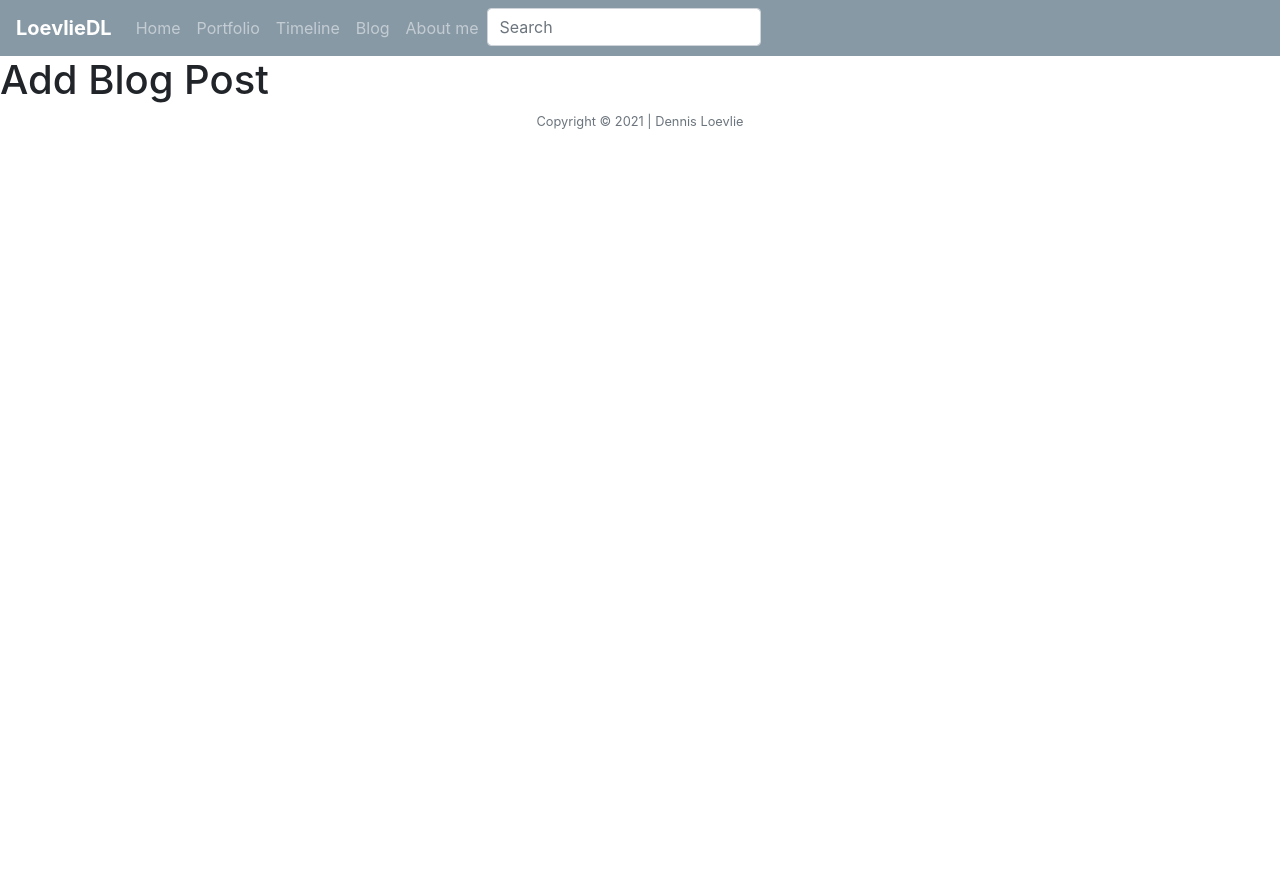
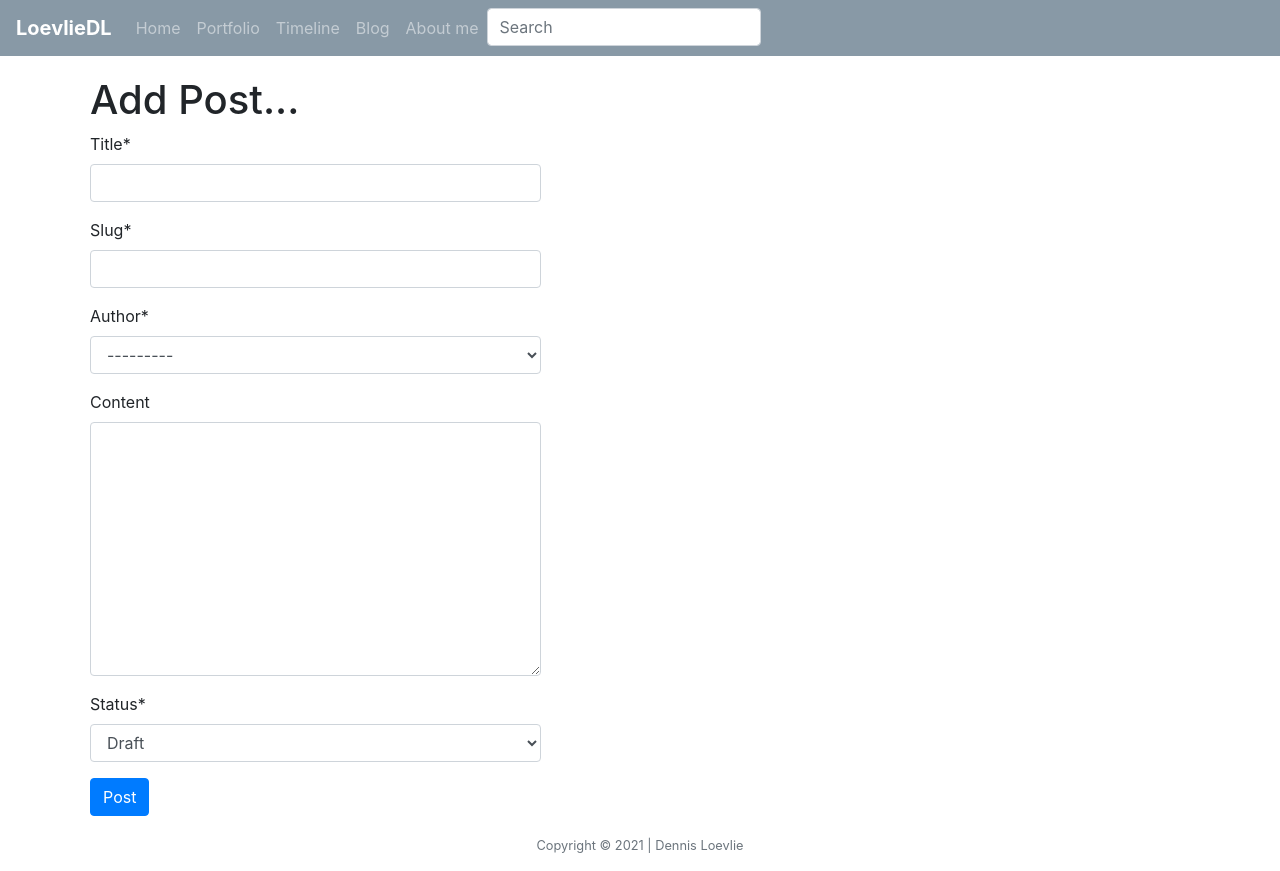
Before and after one commit to loevlie/SkinsAI, a Django app: page /add_post/ in a window 1280 px wide. Before the commit the page ends 129 px from the top, so only its background shows below. Run offline with Django 3.2, Linux system fonts and the light colour scheme; data comes from the database, SQL or seed files in the repository; both versions use the stored data as it was after the commit; some libraries are stand-ins or nearby versions.

Commit message:
Adding Post Stuff

```diff
--- a/Portfolio/models.py
+++ b/Portfolio/models.py
@@ -2,7 +2,7 @@ from django.db import models
 from django.contrib.auth.models import User
 from markdownx.models import MarkdownxField
 from ckeditor.fields import RichTextField
-
+from django.urls import reverse
 # Create your models here.
 STATUS = (
     (0,"Draft"),
@@ -25,6 +25,14 @@ class Post(models.Model):
     def __str__(self):
         return self.title
 
+    # def get_absolute_url(self):
+    #     return reverse('post_detail', kwargs={"pk": self.pk})
+
+
+    def get_absolute_url(self):
+        return reverse('post_detail', args=(str(self.id)))
+
+
 
 class Comment(models.Model):
     post = models.ForeignKey(Post,on_delete=models.CASCADE,related_name='comments')
--- a/Portfolio/templates/Portfolio/add_post.html
+++ b/Portfolio/templates/Portfolio/add_post.html
@@ -1,7 +1,7 @@
 {% extends "Portfolio/layout.html" %}
 
 {% load static %}
-
+{% load crispy_forms_tags %}
 <head>
     <title>Loevlie Blog</title>
     <link href="https://fonts.googleapis.com/css?family=Roboto:400,700" rel="stylesheet">
@@ -43,8 +43,20 @@
 }
 </style>
 
+<div class="container">
+    <div class="row">
+      <div class="top">
+        <div class="card-body">
+<h1>Add Post...</h1>
 
-<h1>Add Blog Post</h1>
-
-
+<form method="POST">
+    {% csrf_token %}
+    {{ form.media }}
+    {{ form|crispy }}
+    <button type="submit" class="btn btn-primary">Post</button>
+</form>
+</div>
+</div>
+</div>
+</div>
 {%endblock%}
--- a/Portfolio/templates/Portfolio/blog.html
+++ b/Portfolio/templates/Portfolio/blog.html
@@ -43,13 +43,14 @@
 }
 </style>
 
+
 <header class="masthead">
     <div class="overlay">
     <div class="container">
         <div class="row">
             <div class=" col-md-8 col-md-10 mx-auto">
                 <div class="site-heading">
-                    <h3 class=" site-heading my-4 mt-3 text-white"> Welcome to my Blog </h3>
+                    <h3 class=" site-heading my-4 mt-3 text-white"> Welcome to my Blog {{ user.username }} </h3>
                     <p class="text-light">Sharing new knowledge and ideas with the world!  &nbsp
                     </p>
                 </div>
```
Also changed, not shown: db.sqlite3.
